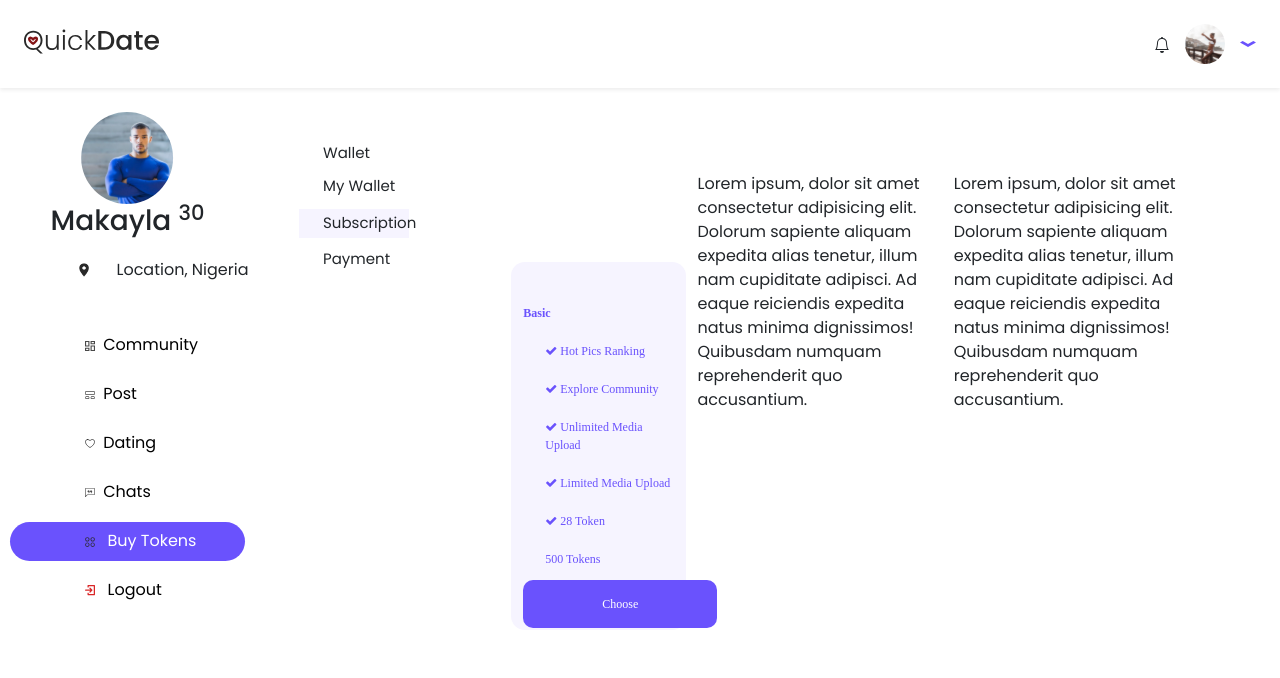
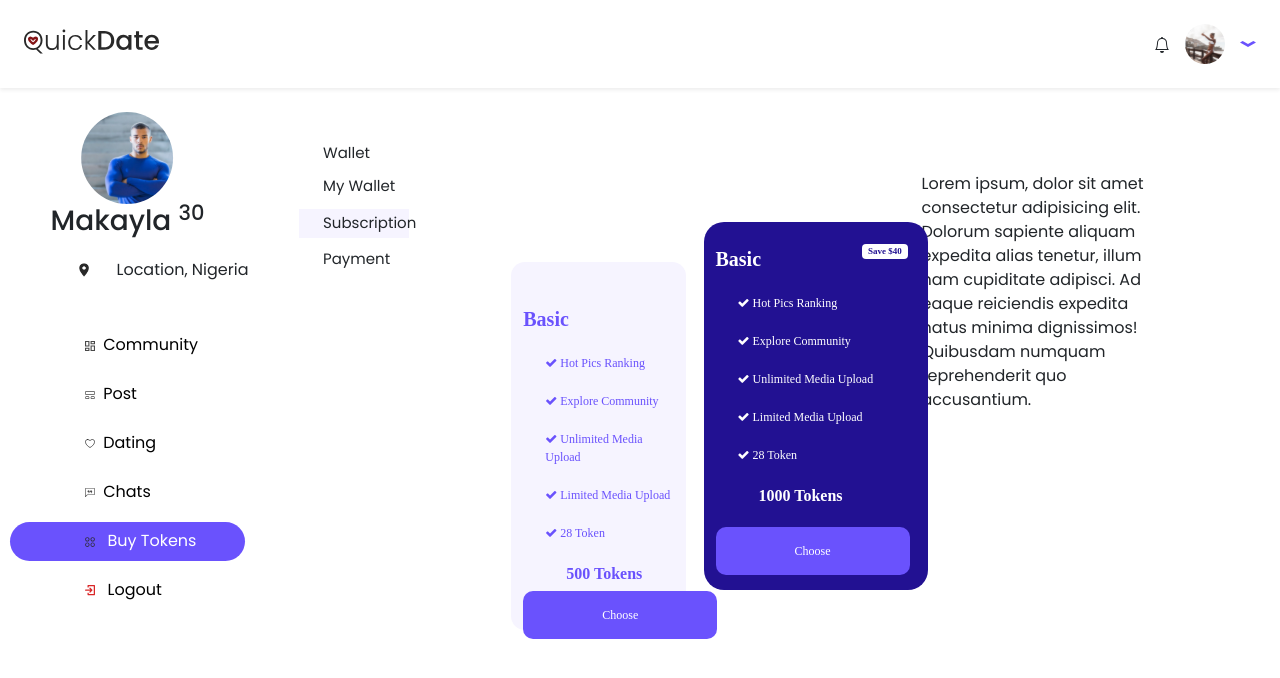
Before and after one commit to aridguy/sanchy-date-app, a React (Create React App) app: page /buy-tokens in a window 1280 px wide. Shown: the top 678 px of the page. Built offline with nearby package versions, Linux system fonts and the light colour scheme.

Commit message:
buytokens  page modified and modifications still in progress

```diff
--- a/src/Pages/BuyTokens/BuyTokens.css
+++ b/src/Pages/BuyTokens/BuyTokens.css
@@ -72,12 +72,58 @@ li{
     border: none;
     color: white;
     border-radius: 10px;
-    top: 12px;
+    top: 5px;
 }
 
+.htxt1 {
+    font-weight: bolder;
+    font-size: 20px;
+    display: inline-flex;
+}
 
+.token-amount {
+    font-weight: bolder;
+    margin-left: 43px;
+    font-size: 16px;
+}
 
-/* .ol{
-    margin-top: 30px;
-    padding-top: 3px;
-} */
+.sd-backg2 {
+    background-color: #221192;
+    color: white;
+    border-radius: 20px;
+    width: 14rem;
+    position: relative;
+    top: 50px;
+    left: 18px;
+}
+
+.second-description{
+    color: white;
+}
+
+.text-wrapper2 {
+    position: relative;
+    padding-top: 22px;
+    font-size: 12px;
+    font-family: fangsong;
+    color: white;
+}
+
+.chooseFormBtn2 {
+    position: relative;
+    width: 194px;
+    height: 48px;
+    background: #6A52FD;
+    outline: none;
+    border: none;
+    color: white;
+    border-radius: 10px;
+    top: 19px;
+}
+
+.badge {
+    background-color: white;
+    float: right;
+    color: #221192;
+    margin-right: 32px;
+}
--- a/src/Pages/BuyTokens/BuyTokens.jsx
+++ b/src/Pages/BuyTokens/BuyTokens.jsx
@@ -26,13 +26,13 @@ const BuyTokens = () => {
                                 <div className="">
                                     <div className="text-wrapper1">
                                         <div>
-                                        <div><b>Basic</b></div>
+                                        <div className="htxt1">Basic</div>
                                         <div className="txt1"> <i className="fa fa-check"></i> Hot Pics Ranking</div>
                                         <div className="txt1"> <i className="fa fa-check"></i> Explore Community</div>
                                         <div className="txt1"> <i className="fa fa-check"></i> Unlimited Media Upload</div>
                                         <div className="txt1"> <i className="fa fa-check"></i> Limited Media Upload</div>
                                         <div className="txt1"> <i className="fa fa-check"></i> 28 Token</div>
-                                        <div className="txt1">500 Tokens</div>
+                                        <div className="txt1 token-amount"><b>500 Tokens</b></div>
                                         <button className="chooseFormBtn">Choose</button>
                                         </div>
                                         {/* <li>Hot pics ranking</li> */}
@@ -40,8 +40,24 @@ const BuyTokens = () => {
                                 </div>
                             </div>
                         </div>
-                        <div className="col-md-3">
-                            Lorem ipsum, dolor sit amet consectetur adipisicing elit. Dolorum sapiente aliquam expedita alias tenetur, illum nam cupiditate adipisci. Ad eaque reiciendis expedita natus minima dignissimos! Quibusdam numquam reprehenderit quo accusantium.
+                        <div className="col-md-3 sd-backg2">
+                        <div className="second-description">
+                                <div className="">
+                                    <div className="text-wrapper2">
+                                        <div>
+                                        <div className="htxt1">Basic </div><span className="badge">Save $40</span>
+                                        <div className="txt1"> <i className="fa fa-check"></i> Hot Pics Ranking</div>
+                                        <div className="txt1"> <i className="fa fa-check"></i> Explore Community</div>
+                                        <div className="txt1"> <i className="fa fa-check"></i> Unlimited Media Upload</div>
+                                        <div className="txt1"> <i className="fa fa-check"></i> Limited Media Upload</div>
+                                        <div className="txt1"> <i className="fa fa-check"></i> 28 Token</div>
+                                        <div className="txt1 token-amount">1000 Tokens</div>
+                                        <button className="chooseFormBtn2">Choose</button>
+                                        </div>
+                                        {/* <li>Hot pics ranking</li> */}
+                                    </div>
+                                </div>
+                            </div>
                         </div>
                         <div className="col-md-3">
                             Lorem ipsum, dolor sit amet consectetur adipisicing elit. Dolorum sapiente aliquam expedita alias tenetur, illum nam cupiditate adipisci. Ad eaque reiciendis expedita natus minima dignissimos! Quibusdam numquam reprehenderit quo accusantium.
```
